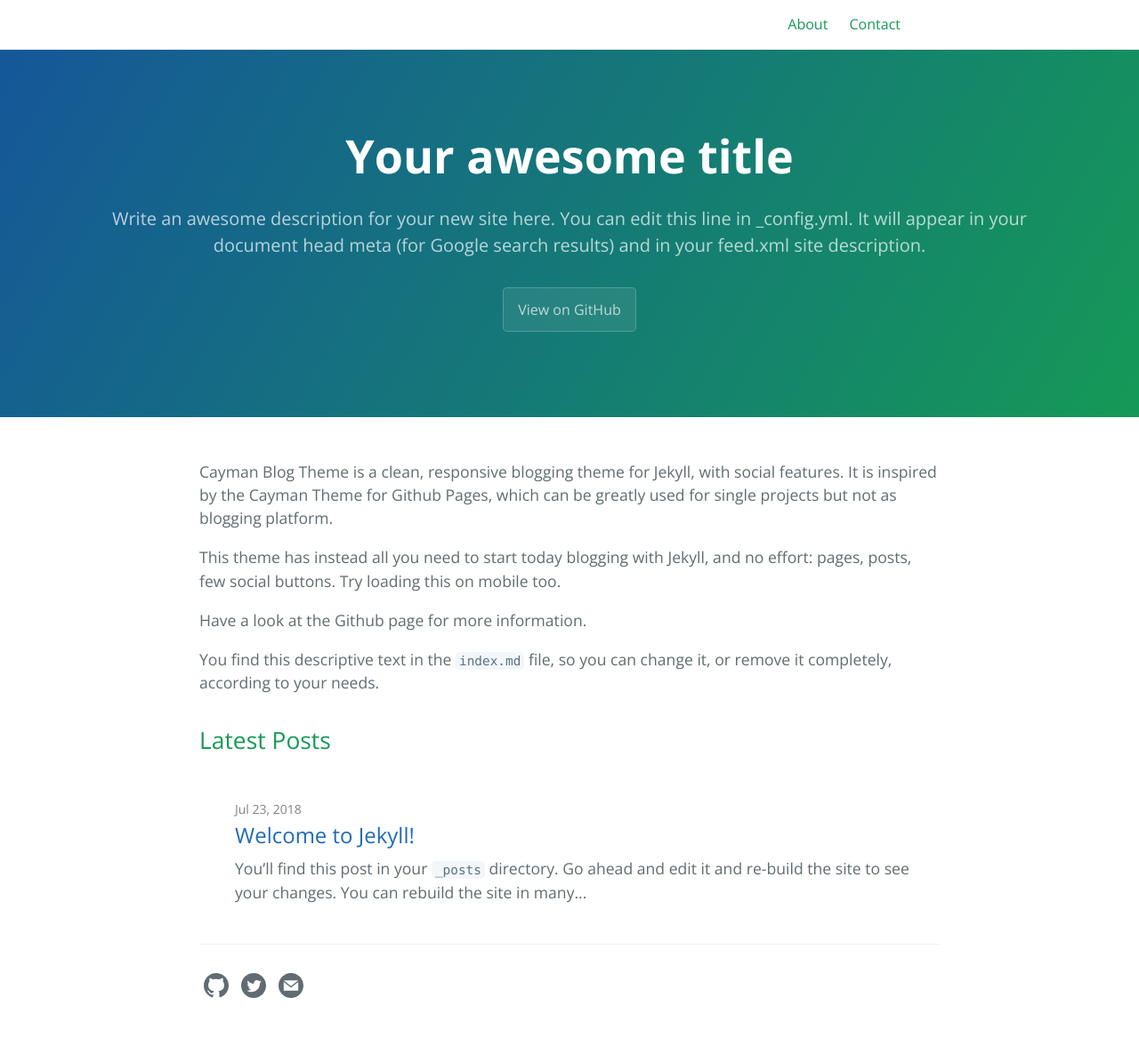
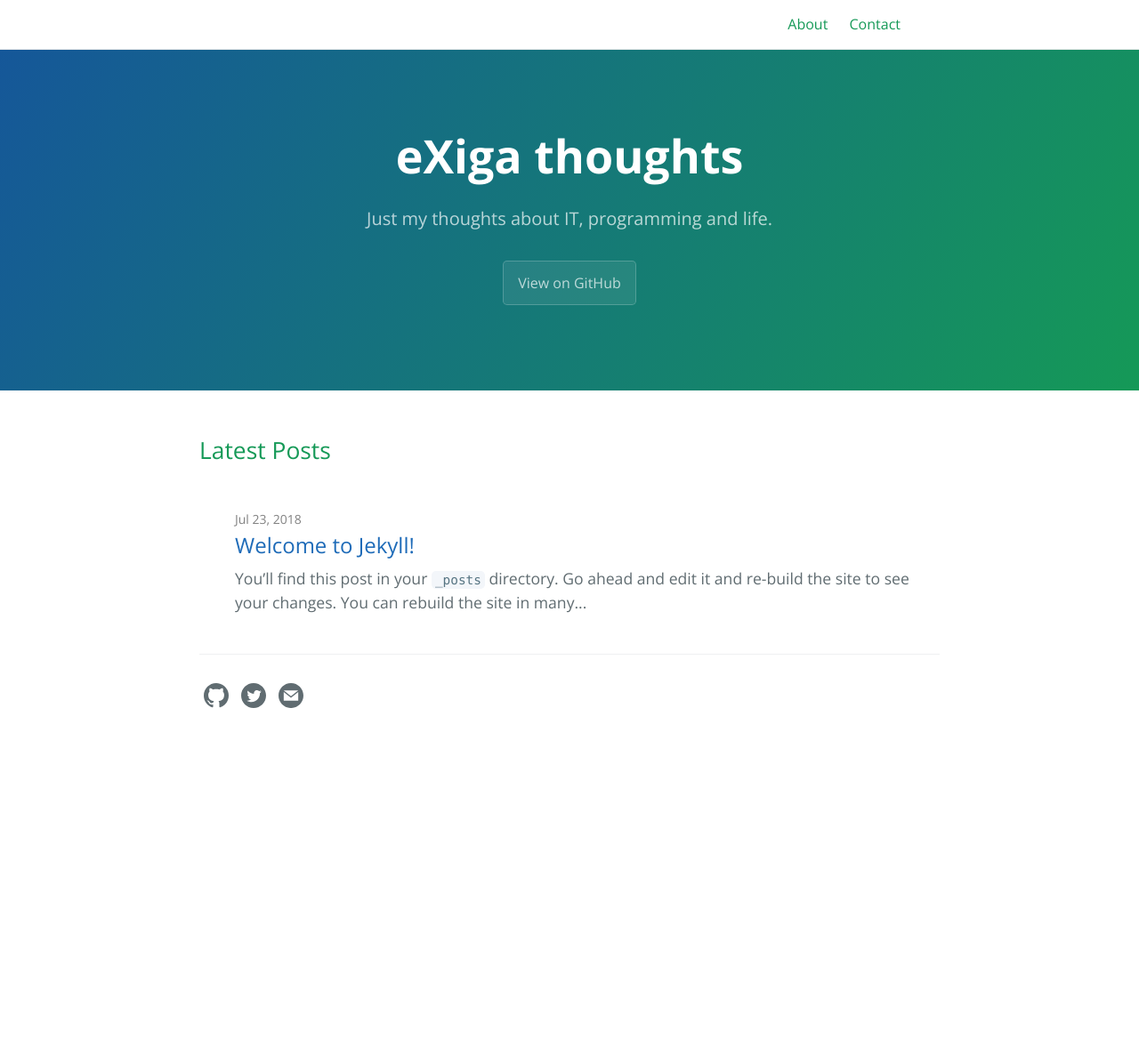
Before and after one commit to eXiga/old_blog, a Jekyll site: the page built from index.md, in a window 1280 px wide. Shown: the whole page at 89% size. Built offline with Jekyll 4.4.1, drawn with Linux system fonts in a browser that asks for light colours; after the commit the page ends 900 px from its top, so only the background shows below that.

Commit message:
PB - change config, add Rakefile with scripts

```diff
--- a/Gemfile
+++ b/Gemfile
@@ -1,7 +1,8 @@
 source "https://rubygems.org"
 
+gem "rake"
+
 gem "jekyll", "~> 3.8.3"
-# gem "minima", "~> 2.0"
 gem "jekyll-theme-cayman-blog"
 
 # If you want to use GitHub Pages, remove the "gem "jekyll"" above and
--- a/_config.yml
+++ b/_config.yml
@@ -13,31 +13,17 @@
 # you will see them accessed via {{ site.title }}, {{ site.email }}, and so on.
 # You can create any custom variable you would like, and they will be accessible
 # in the templates via {{ site.myvariable }}.
-title: Your awesome title
-email: your-email@example.com
-description: >- # this means to ignore newlines until "baseurl:"
-  Write an awesome description for your new site here. You can edit this
-  line in _config.yml. It will appear in your document head meta (for
-  Google search results) and in your feed.xml site description.
+title: eXiga thoughts
+email: anton.kostenich@hotmail.com
+description: >-
+  Just my thoughts about IT, programming and life.
 baseurl: "" # the subpath of your site, e.g. /blog
 url: "" # the base hostname & protocol for your site, e.g. http://example.com
-twitter_username: jekyllrb
-github_username:  jekyll
+twitter_username: AntonKostenich
+github_username:  eXiga
 
 # Build settings
 markdown: kramdown
 theme:
 plugins:
   - jekyll-feed
-
-# Exclude from processing.
-# The following items will not be processed, by default. Create a custom list
-# to override the default setting.
-# exclude:
-#   - Gemfile
-#   - Gemfile.lock
-#   - node_modules
-#   - vendor/bundle/
-#   - vendor/cache/
-#   - vendor/gems/
-#   - vendor/ruby/
--- a/index.md
+++ b/index.md
@@ -1,17 +1,3 @@
 ---
-#
-# Here you can change the text shown in the Home page before the Latest Posts section.
-#
-# Edit cayman-blog's home layout in _layouts instead if you wanna make some changes
-# See: https://jekyllrb.com/docs/themes/#overriding-theme-defaults
-#
 layout: home
 ---
-
-Cayman Blog Theme is a clean, responsive blogging theme for Jekyll, with social features. It is inspired by the Cayman Theme for Github Pages, which can be greatly used for single projects but not as blogging platform.
-
-This theme has instead all you need to start today blogging with Jekyll, and no effort: pages, posts, few social buttons. Try loading this on mobile too.
-
-Have a look at the Github page for more information.
-
-You find this descriptive text in the `index.md` file, so you can change it, or remove it completely, according to your needs.
```
Also changed, not shown: Gemfile.lock, 1 other file.
